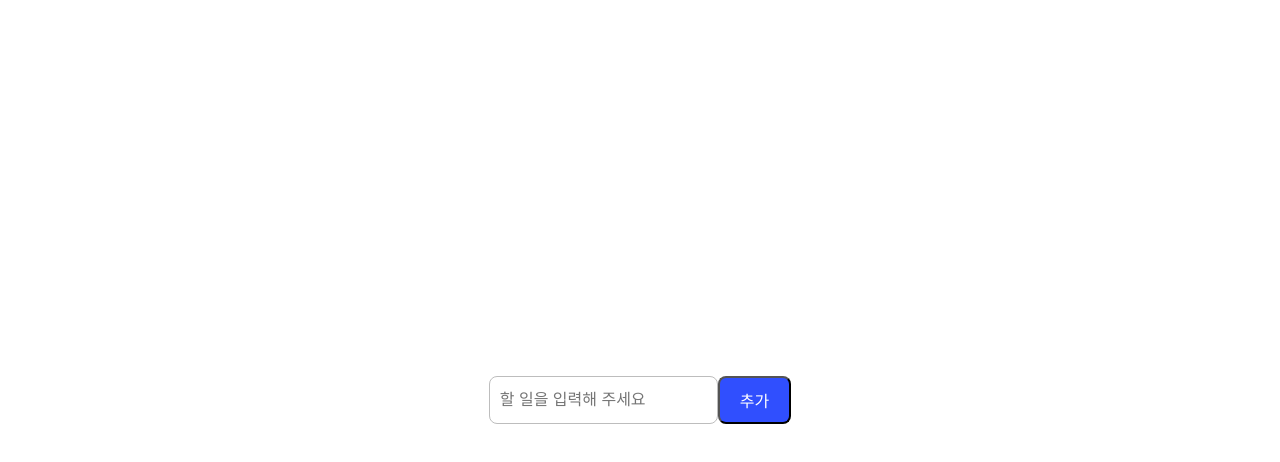
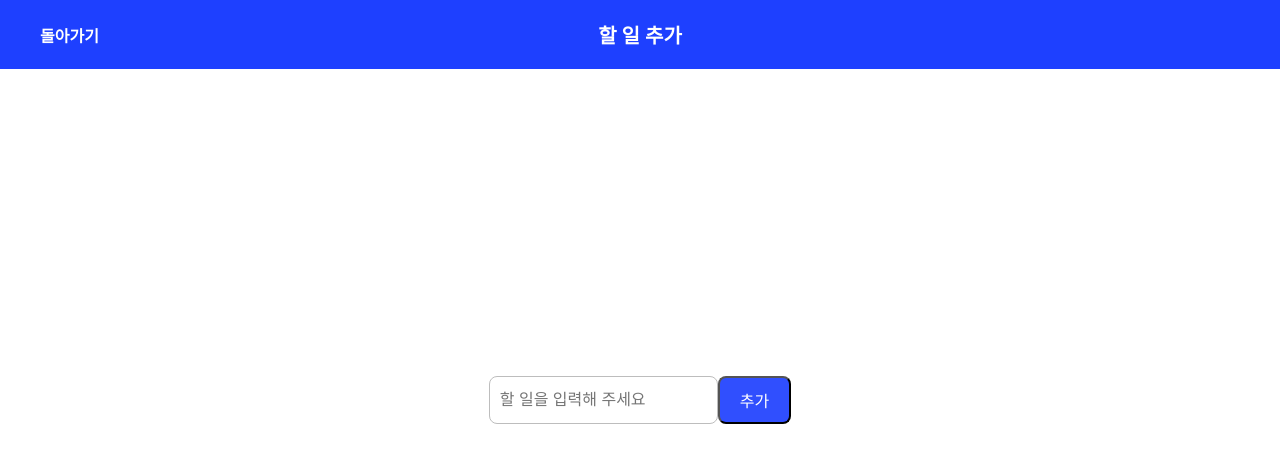
Before and after one commit to treatme030/todo-list, a React (Create React App) app: page /add in a window 1280 px wide. Shown: the top 462 px of the page. Built offline with nearby package versions, Linux system fonts and the light colour scheme.

Commit message:
feat: PageHeader 컴포넌트 생성

```diff
--- a/src/App.tsx
+++ b/src/App.tsx
@@ -3,6 +3,7 @@
 import styled from 'styled-components';
 import { ToDoListProvider } from 'contexts';
 import { List, Add, Detail } from 'pages';
+import { PageHeader } from 'components';
 
 const Container = styled.div`
   min-height: 100vh;
@@ -17,6 +18,7 @@
   return (
     <ToDoListProvider>
       <Container>
+        <PageHeader />
         <Switch>
           <Route exact path="/" component={List} />
           <Route exact path="/add" component={Add} />
--- /dev/null
+++ b/src/components/PageHeader/index.tsx
@@ -0,0 +1,51 @@
+import React from "react";
+import { Link, useLocation } from "react-router-dom";
+import styled from "styled-components";
+
+const Container = styled.div`
+  position: absolute;
+  top: 0;
+  left: 0;
+  right: 0;
+  display: flex;
+  align-items: center;
+  justify-content: center;
+  background-color: #1e40ff;
+`;
+
+const Title = styled.div`
+  padding: 20px;
+  color: #fff;
+  font-size: 20px;
+  font-weight: 600;
+`;
+
+const GoBack = styled(Link)`
+  padding: 20px;
+  color: #fff;
+  font-size: 16px;
+  font-weight: 600;
+  text-decoration: none;
+  position: absolute;
+  left: 20px;
+`;
+
+export const PageHeader = () => {
+  const { pathname } = useLocation();
+  let title = '에러';
+
+  if(pathname === '/'){
+    title = '할 일 목록';
+  } else if(pathname === '/add'){
+    title = '할 일 추가';
+  } else if(pathname.startsWith('/detail')){
+    title = '할 일 상세';
+  }
+
+  return (
+    <Container>
+      <Title>{title}</Title>
+      {pathname !== '/' && <GoBack to="/">돌아가기</GoBack>}
+    </Container>
+  )
+}
--- a/src/components/index.tsx
+++ b/src/components/index.tsx
@@ -3,3 +3,4 @@
 export * from './ToDoItem';
 export * from './InputContainer';
 export * from './ToDoList';
+export * from './PageHeader';
```
